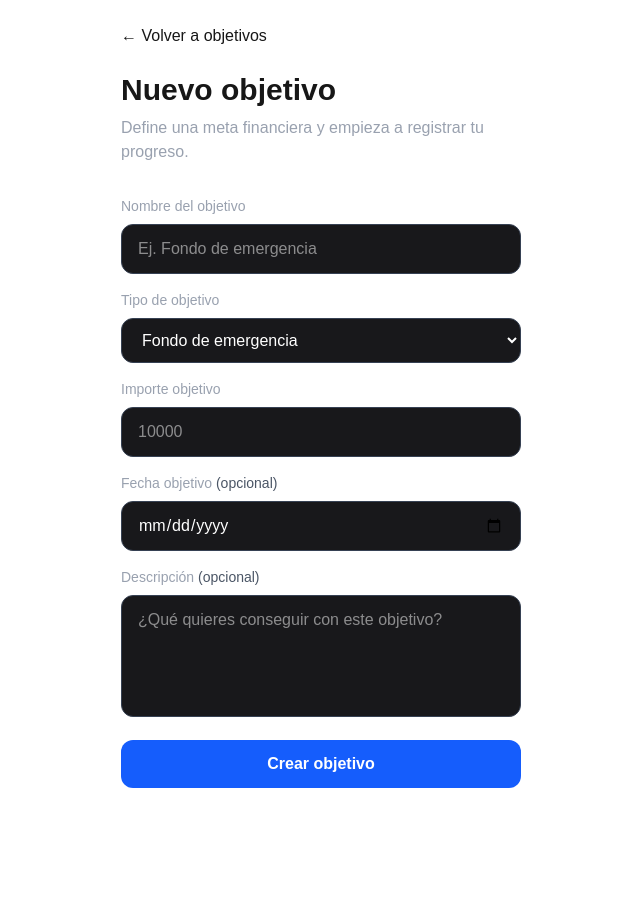
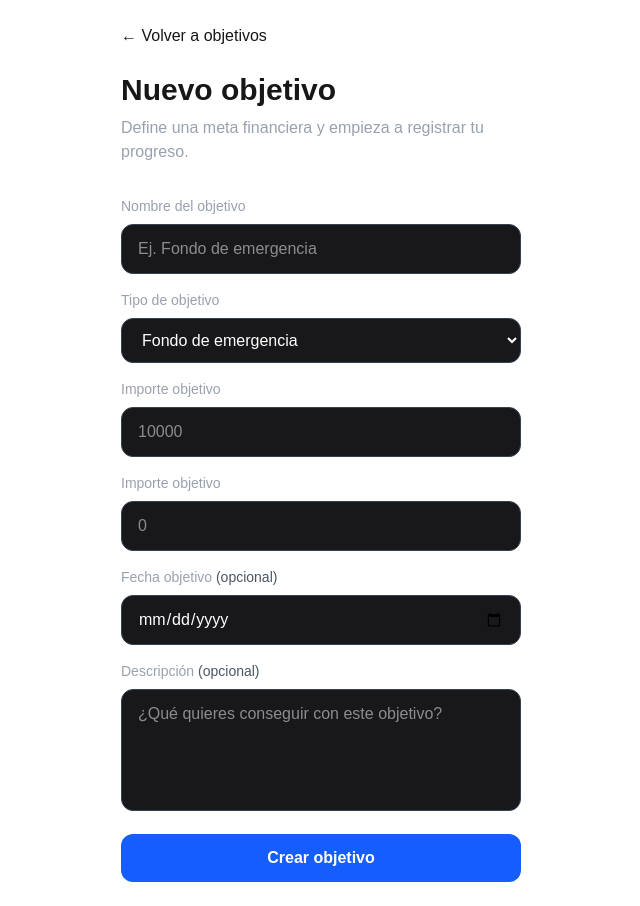
Before and after one commit to romansanchez1994/fin360, a Next.js app: page /goals/new in a window 1280 px wide. Shown: the whole page, without its empty margins (319-959 px from the left). Before the commit the page ends 812 px from the top, so only its background shows below. Built offline with nearby package versions, Linux system fonts and the light colour scheme; no server answers.

Commit message:
Add target amount input field to goals page
Added input field for target amount with validation.

```diff
--- a/app/goals/new/page.tsx
+++ b/app/goals/new/page.tsx
@@ -140,6 +140,36 @@ export default function NewGoalPage() {
 
         <div>
           <label
+            htmlFor="targetAmount"
+            className="block text-sm text-gray-400 mb-2"
+          >
+            Importe objetivo
+          </label>
+          <input
+            id="initialAmount"
+            name="initialAmount"
+            type="number"
+            required
+            min="0.0"
+            step="0.01"
+            placeholder="0"
+            className="
+              w-full
+              rounded-xl
+              border
+              border-gray-700
+              bg-zinc-900
+              px-4
+              py-3
+              text-white
+              outline-none
+              focus:border-blue-500
+            "
+          />
+        </div>
+
+        <div>
+          <label
             htmlFor="targetDate"
             className="block text-sm text-gray-400 mb-2"
           >
```
